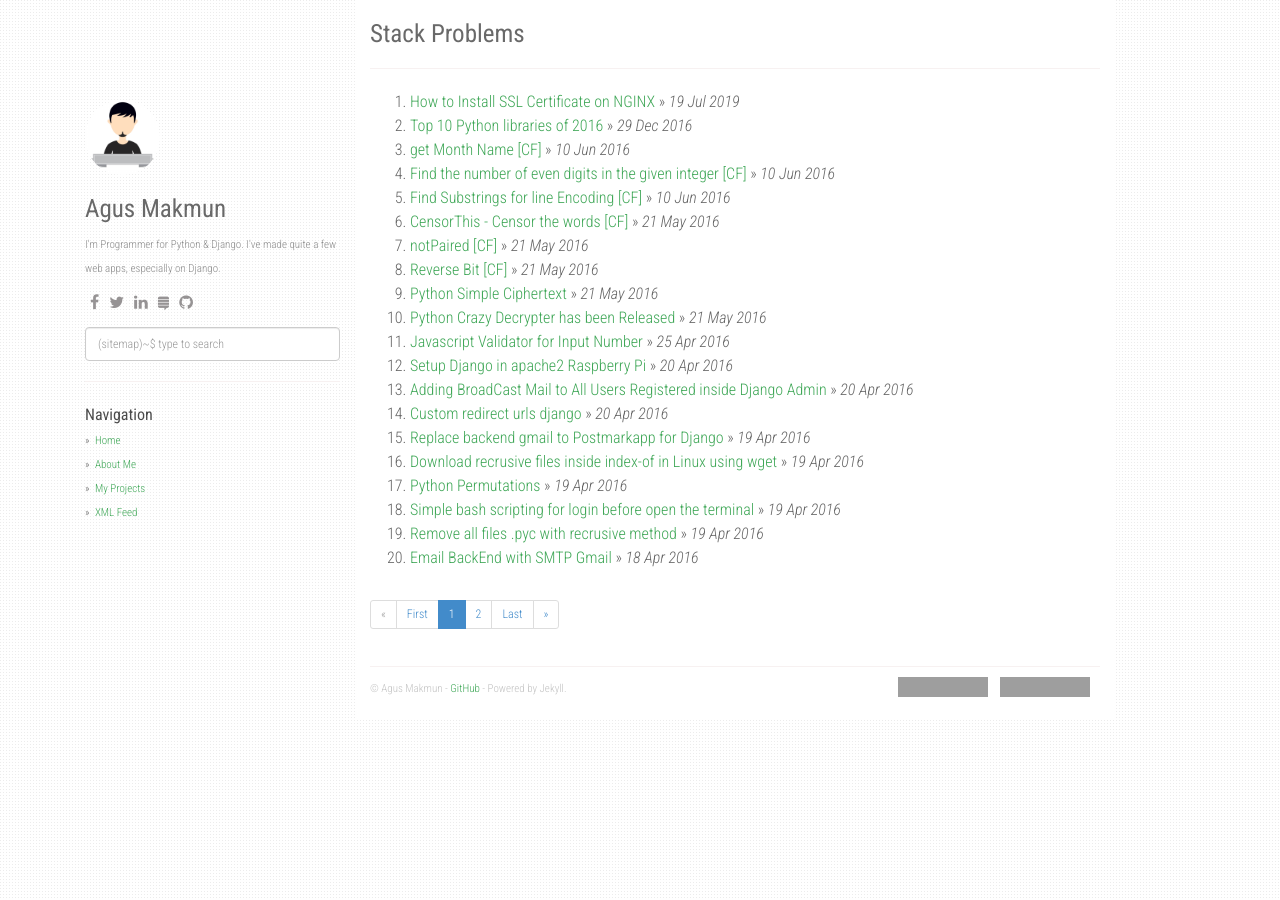
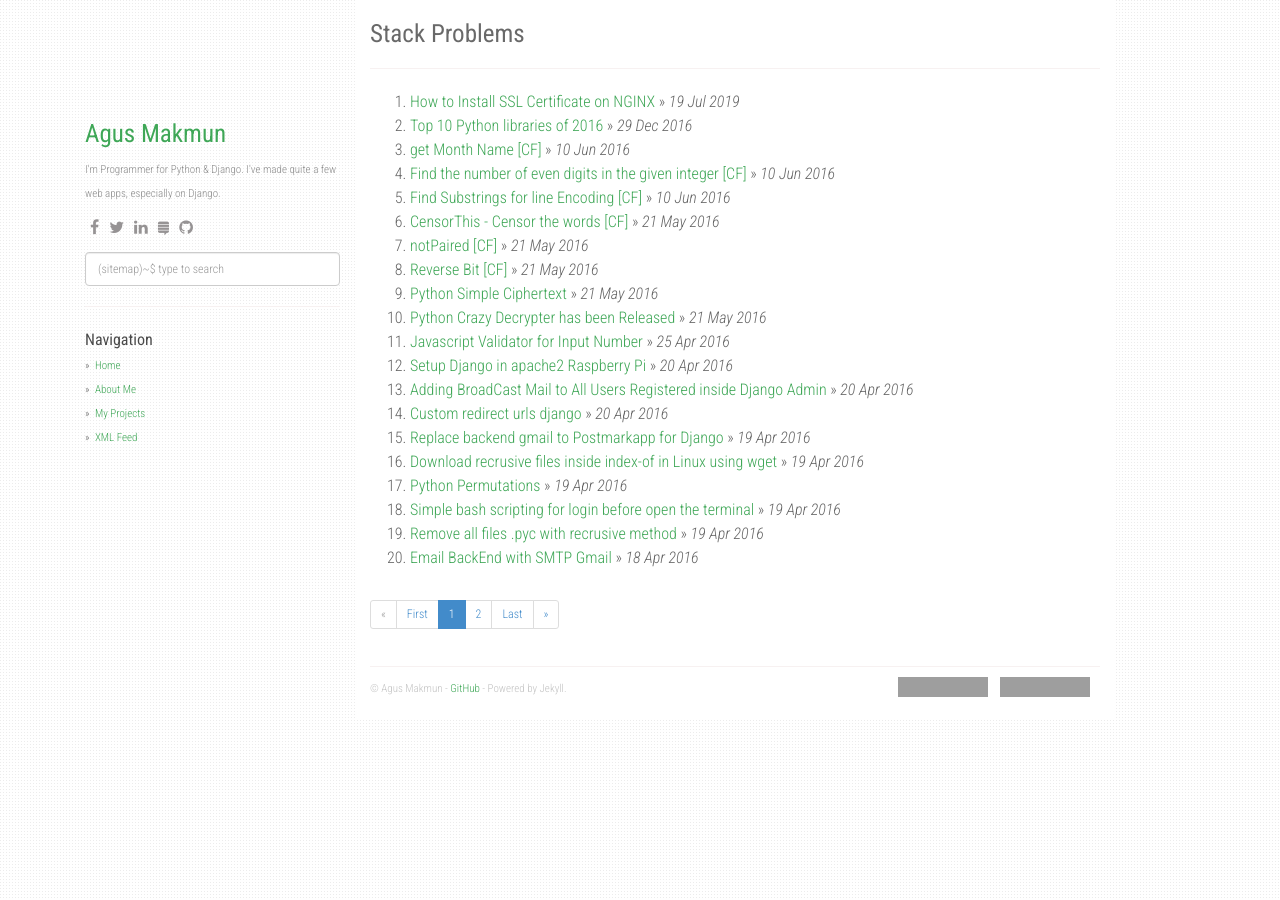
Before and after one commit to agusmakmun/agusmakmun.github.io, a Jekyll site: the page built from index.html, in a window 1280 px wide. Built offline with Jekyll 4.4.1, drawn with Linux system fonts in a browser that asks for light colours; nearby versions of some CDN libraries; the list of posts is cut into pages by our own code; grey boxes are pictures that could not be loaded.

Commit message:
removed avatar

```diff
--- a/_config.yml
+++ b/_config.yml
@@ -5,7 +5,6 @@
 about: I'm Programmer for Python & Django. I've made quite a few web apps, especially on Django.
 disqus_shortname: stackproblems
 google_analytics: UA-XXXXXXXX-Y
-avatar_url: /static/img/avatar.jpg
 
 enableTags: true
 tagarray: []
--- a/_layouts/default.html
+++ b/_layouts/default.html
@@ -45,8 +45,6 @@
 
     {% if page.image %}
       <meta content="{{ site.url }}/static/img/posts/{{ page.image }}" property="og:image">
-    {% else %}
-      <meta content="{{ site.url }}{{ site.avatar_url }}" property="og:image">
     {% endif %}
 
     {% if page.categories %}
@@ -116,8 +114,7 @@
     <div class="container">
       <div class="col-sm-3">
         <div class="fixed-condition">
-          <a href="/"><img class="profile-avatar" src="{{ site.avatar_url }}" height="75px" width="75px" /></a>
-          <h1 class="author-name">{{ site.author }}</h1>
+          <h1 class="author-name"><a href="/">{{ site.author }}</a></h1>
           {% if site.about %}
             <div class="profile-about">
               {{ site.about }}
--- a/static/css/main.css
+++ b/static/css/main.css
@@ -96,15 +96,6 @@
   margin-top: 10px;
   color: #8C8C8C;
 }
-div.col-sm-3 img.profile-avatar {
-  border-radius: 150px;
-  -webkit-border-radius: 150px;
-  -moz-border-radius: 150px;
-  -ms-border-radius: 150px;
-  -o-border-radius: 150px;
-  margin-left: auto;
-  margin-right: auto;
-}
 
 /* Pagination */
 .PageNavigation {
```
Also changed, not shown: static/img/avatar.jpg (deleted), static/img/screenshot-post-page.png.
